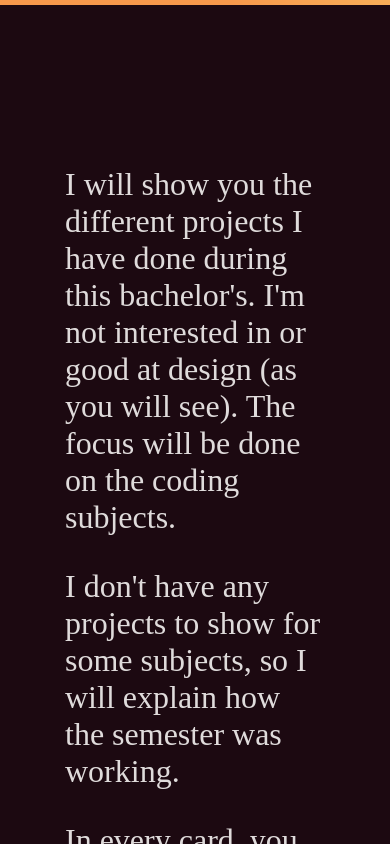
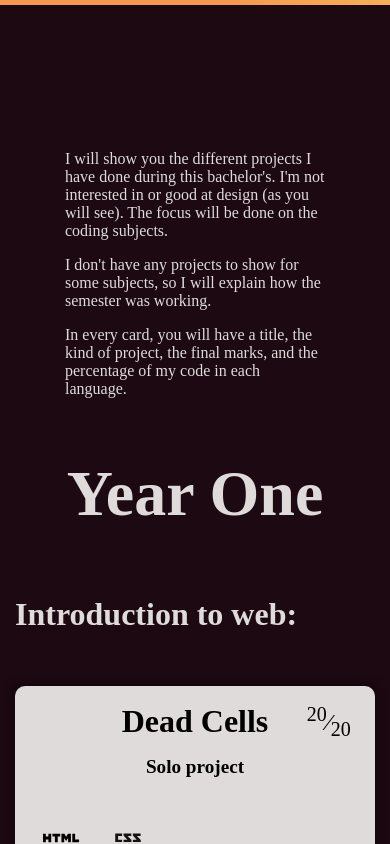
Before and after one commit to spikeganush/callmespike, a React (Create React App) app: page / in a window 390 px wide. Shown: the part 1940-2784 px from the top of the page. Built offline with nearby package versions, Linux system fonts and the light colour scheme.

Commit message:
Small update

```diff
--- a/src/components/SubjectsYearThree.js
+++ b/src/components/SubjectsYearThree.js
@@ -15,7 +15,7 @@
               </div>
               <div className="subjects_area">
                 <div className="card__class">
-                  <h2 className="card__title">Ait courses review</h2>
+                  <h2 className="card__title">Courses review</h2>
                   <h2 className="card__team">Group Project</h2>
                   <div className="note">
                     <sup>90</sup>
--- a/src/components/SubjectsYearTwo.js
+++ b/src/components/SubjectsYearTwo.js
@@ -15,7 +15,7 @@
               </div>
               <div className="subjects_area">
                 <div className="card__class">
-                  <h2 className="card__title">Ait dvd Library</h2>
+                  <h2 className="card__title">Dvd Library</h2>
                   <h2 className="card__team">Semester</h2>
                   <div className="note">
                     <sup>85</sup>
--- a/src/css/Footer.css
+++ b/src/css/Footer.css
@@ -10,3 +10,15 @@
   background-color: #431943;
   box-shadow: 0px 0px 0px 3px #431943;
 }
+
+@media screen and (max-width: 650px) {
+  .footer {
+    font-size: 1em;
+  }
+}
+
+@media screen and (max-width: 350px) {
+  .footer {
+    font-size: 0.8em;
+  }
+}
--- a/src/css/Subjects.css
+++ b/src/css/Subjects.css
@@ -20,6 +20,19 @@
 .year_three_title {
   color: #dfdbdb;
   font-size: 3rem;
+}
+
+@media screen and (max-width: 650px) {
+  .explanation {
+    font-size: 1em;
+  }
+
+  .year_one_title,
+  .year_two_title,
+  .year_three_title {
+    color: #dfdbdb;
+    font-size: 2rem;
+  }
 }
 
 .year_one,
```
